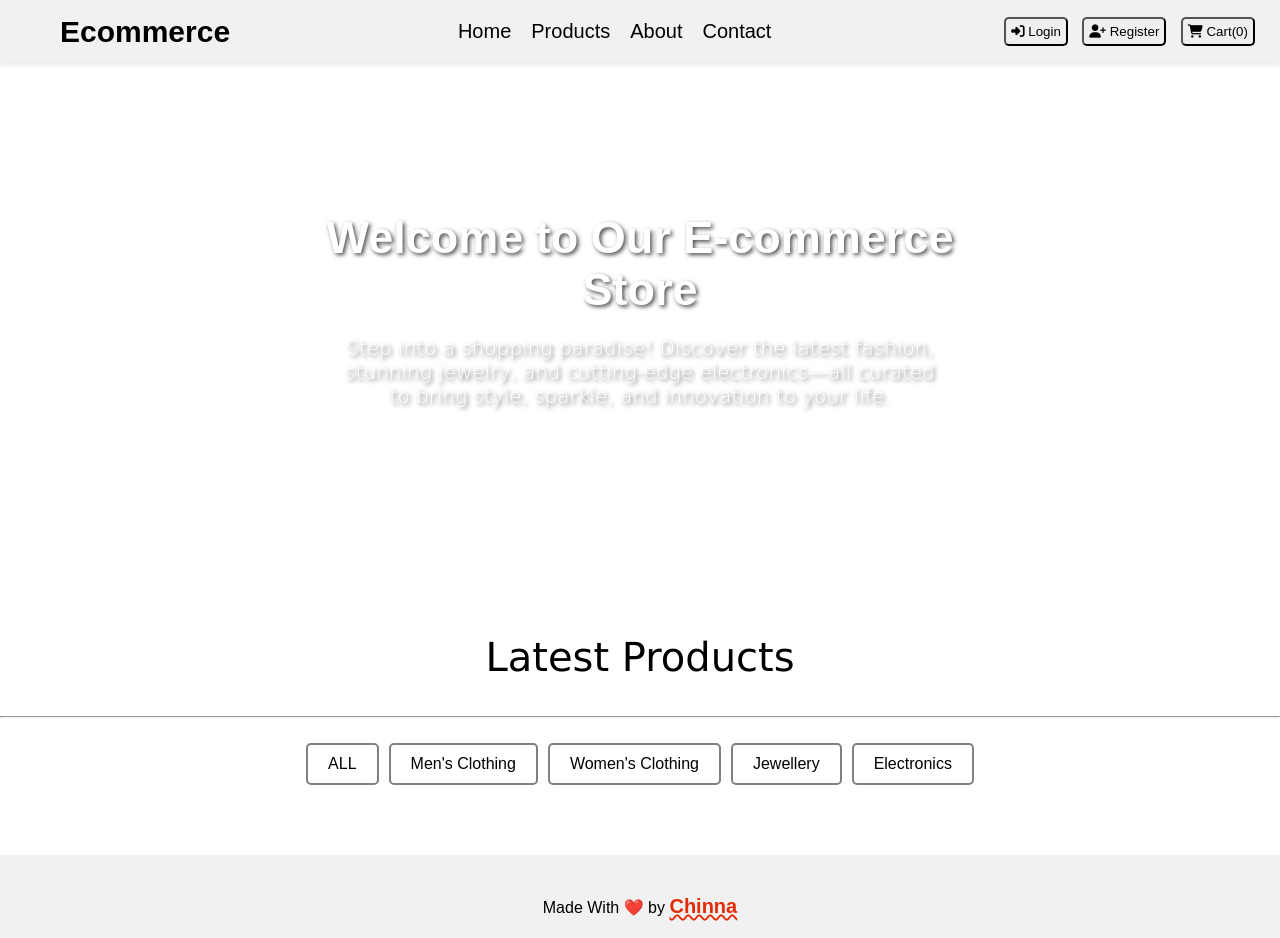
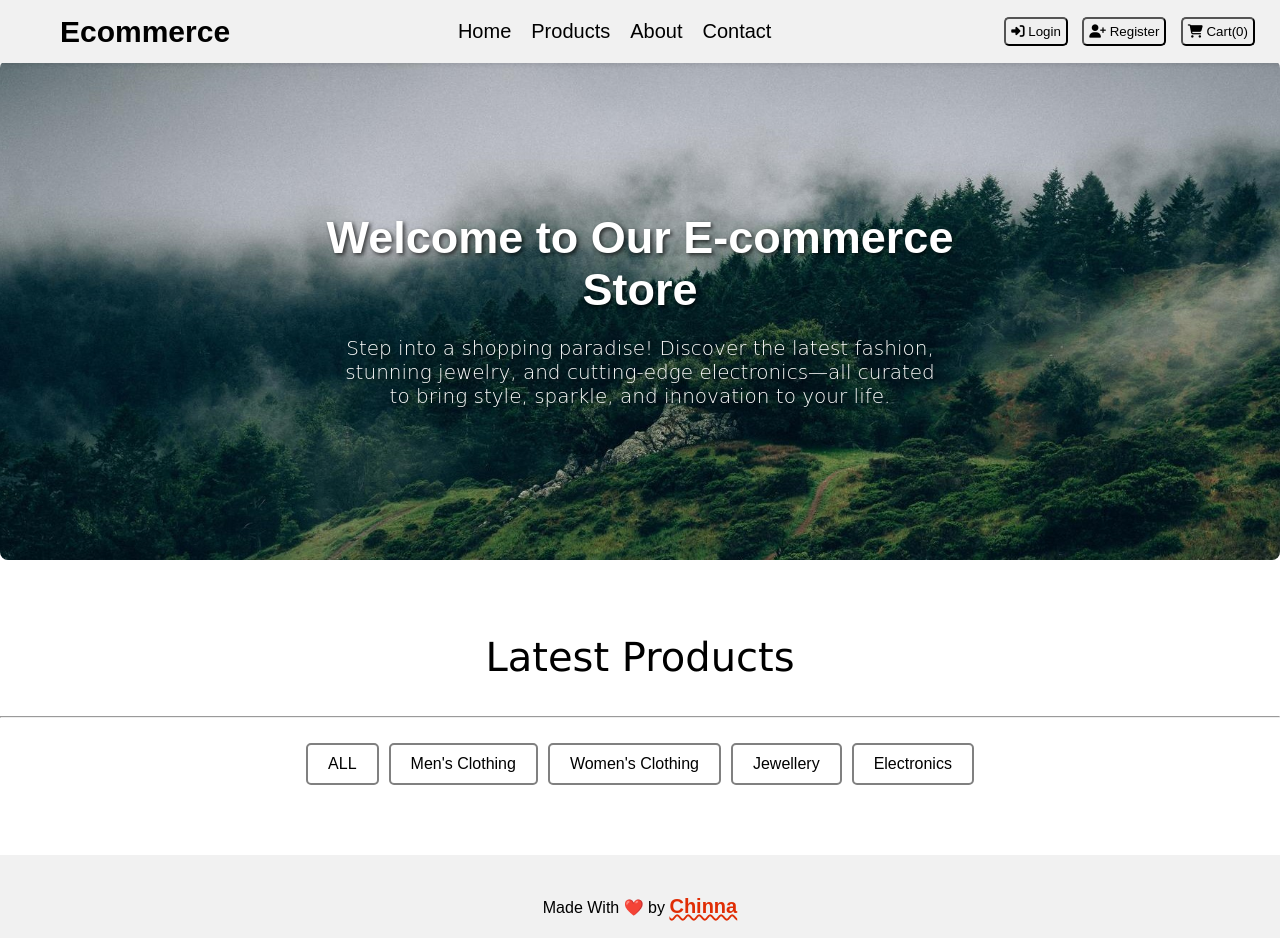
Before and after one commit to chinna299/Fake-Store-JS-project, a plain HTML site: page home-page/index.html in a window 1280 px wide. Drawn offline with Linux system fonts and the light colour scheme; no server answers.

Commit message:
css code

```diff
--- a/home-page/style.css
+++ b/home-page/style.css
@@ -58,7 +58,7 @@
  }
 
  .background-img {
-     background-image: url("./images/main.png.jpg");
+     background-image: url("./images/main.jpg");
      width: 100%;
      height: 500px;
      background-size: cover;
```
